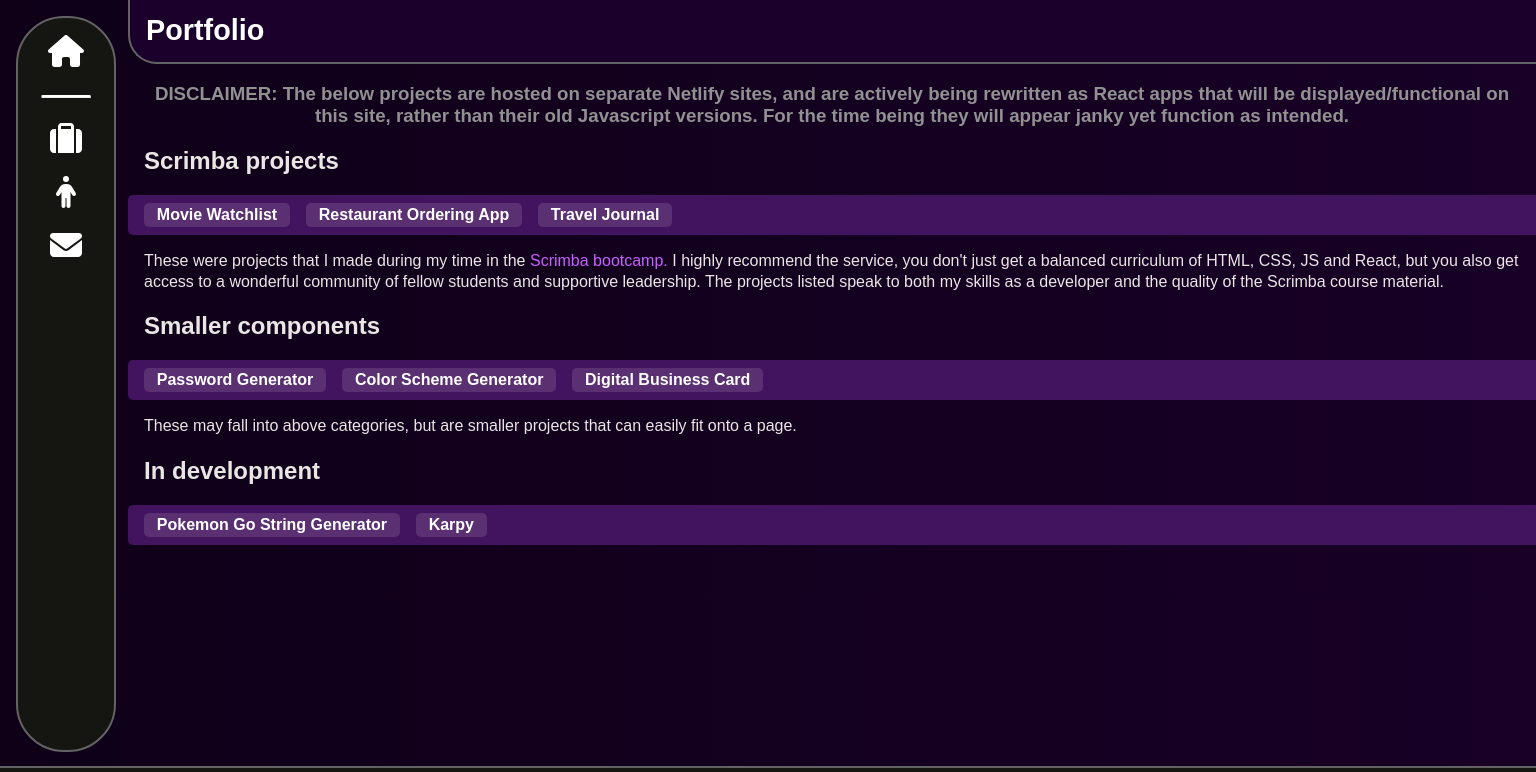
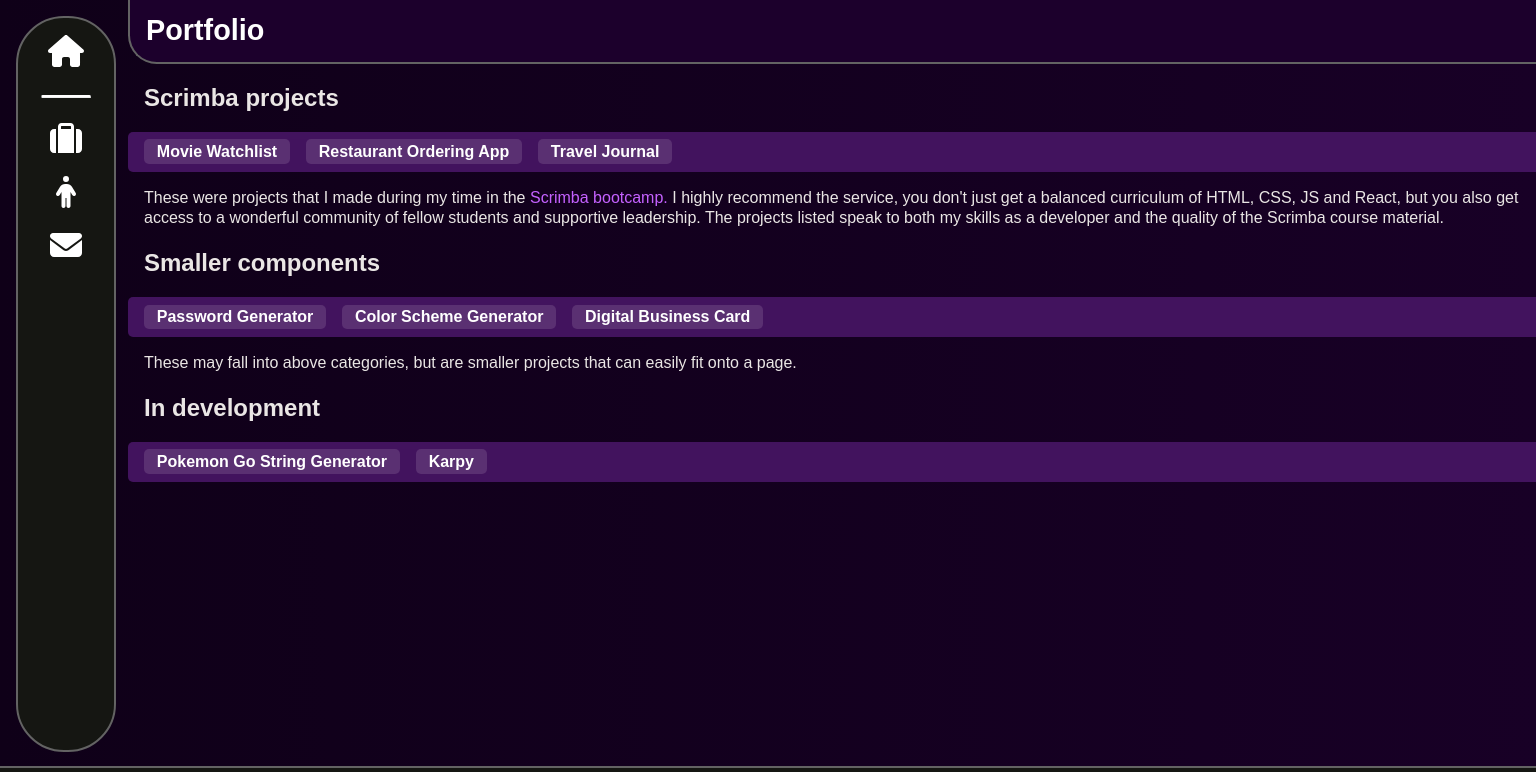
Before and after one commit to amontesino/portfolio, a React (Vite) app: page /portfolio in a window 1536 px wide. Shown: the top 772 px of the page. Built offline with nearby package versions, Linux system fonts and the light colour scheme; a web font is replaced by a local one.

Commit message:
properly stylized project info containers on desktop

```diff
--- a/src/components/PortfolioNav.jsx
+++ b/src/components/PortfolioNav.jsx
@@ -21,8 +21,10 @@ export default function PortfolioNav(props) {
                 <h1 className="project-info-header">{props.projData.name}</h1>
                 <div className="proj-info-flex">
                     <img className="project-info-image" src={`${props.projData.image}`}/>
-                    <p>{props.projData.description}</p>
-                    <a className="body-link center" href={props.projData.pathName}>Check it out here!</a>
+                    <div className="proj-info-text">
+                        <p>{props.projData.description}</p>
+                        <a className="body-link center" href={props.projData.pathName}>Check it out here!</a>
+                    </div>
                 </div>
             </motion.div>
         )
--- a/src/index.css
+++ b/src/index.css
@@ -471,6 +471,11 @@ html {
     display: flex;
   }
 
+  .proj-info-text {
+    font-size: 1.2em;
+    margin-left: 2em;
+  }
+
   .email-and-info-container {
     display: flex;
   }
--- a/src/pages/Portfolio.jsx
+++ b/src/pages/Portfolio.jsx
@@ -13,7 +13,6 @@ export default function Portfolio() {
         <AnimatedPage>
                 <main className="page-section">
                     <h1 className="page-head">Portfolio</h1>
-                    <h3 className="disclaimer">DISCLAIMER: The below projects are hosted on separate Netlify sites, and are actively being rewritten as React apps that will be displayed/functional on this site, rather than their old Javascript versions. For the time being they will appear janky yet function as intended.</h3>
                     <h2>Scrimba projects</h2>
                     {/* Add the following:
                         -Component Library++
@@ -38,18 +37,18 @@ export default function Portfolio() {
                     <h2>In development</h2>
                     {/* <p>None yet! But we're cooking!</p> */}
                     <div className={'portfolio-nav'}>
-                        <Link
+                        <button
                             className="portfolio-navlink disabled"
-                            to={null}
+                            disabled
                         >
                             Pokemon Go String Generator
-                        </Link>
-                        <Link
+                        </button>
+                        <button
                             className="portfolio-navlink disabled"
-                            to={null}
+                            disabled
                         >
                             Karpy
-                        </Link>
+                        </button>
                     </div>
                 </main>
         </AnimatedPage>
```
